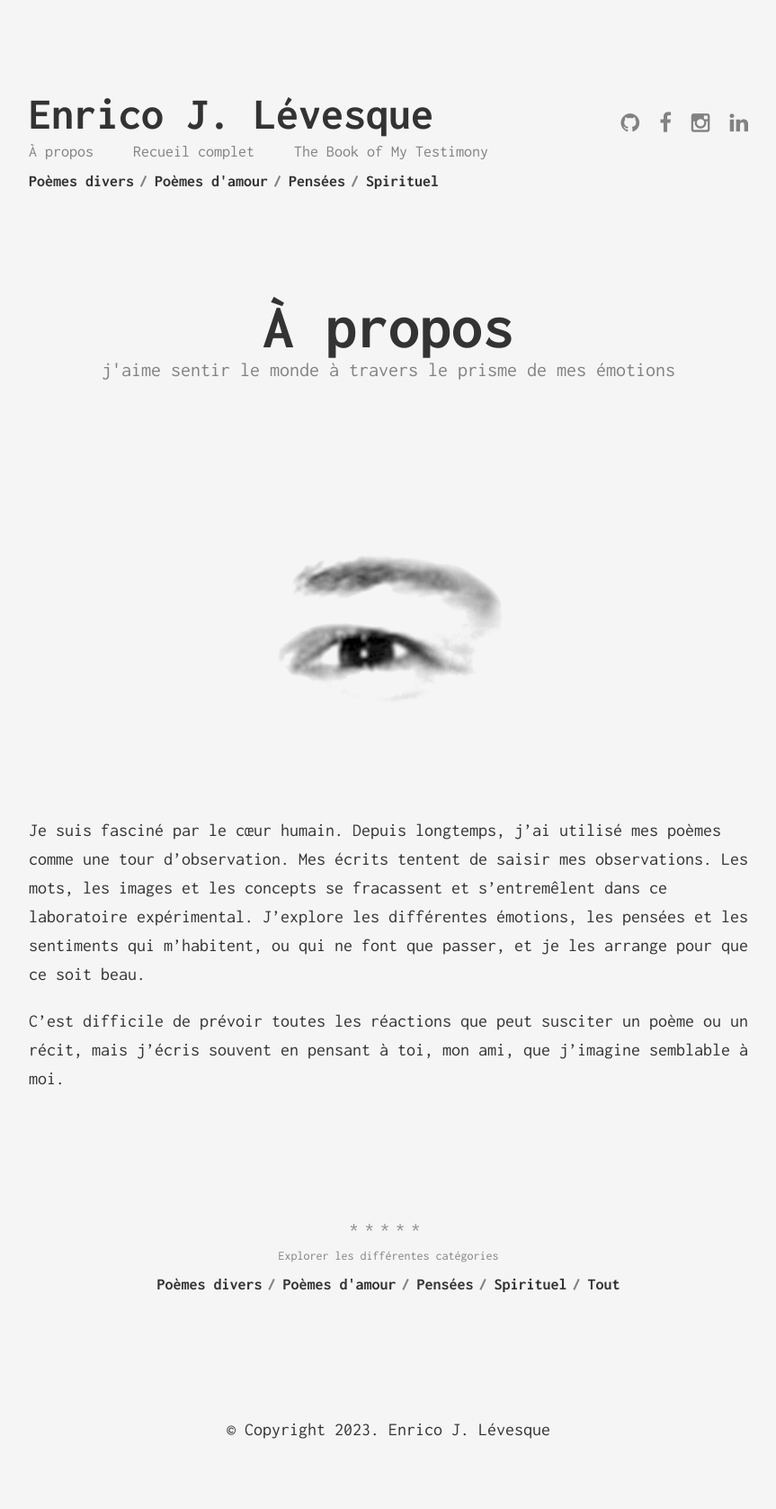
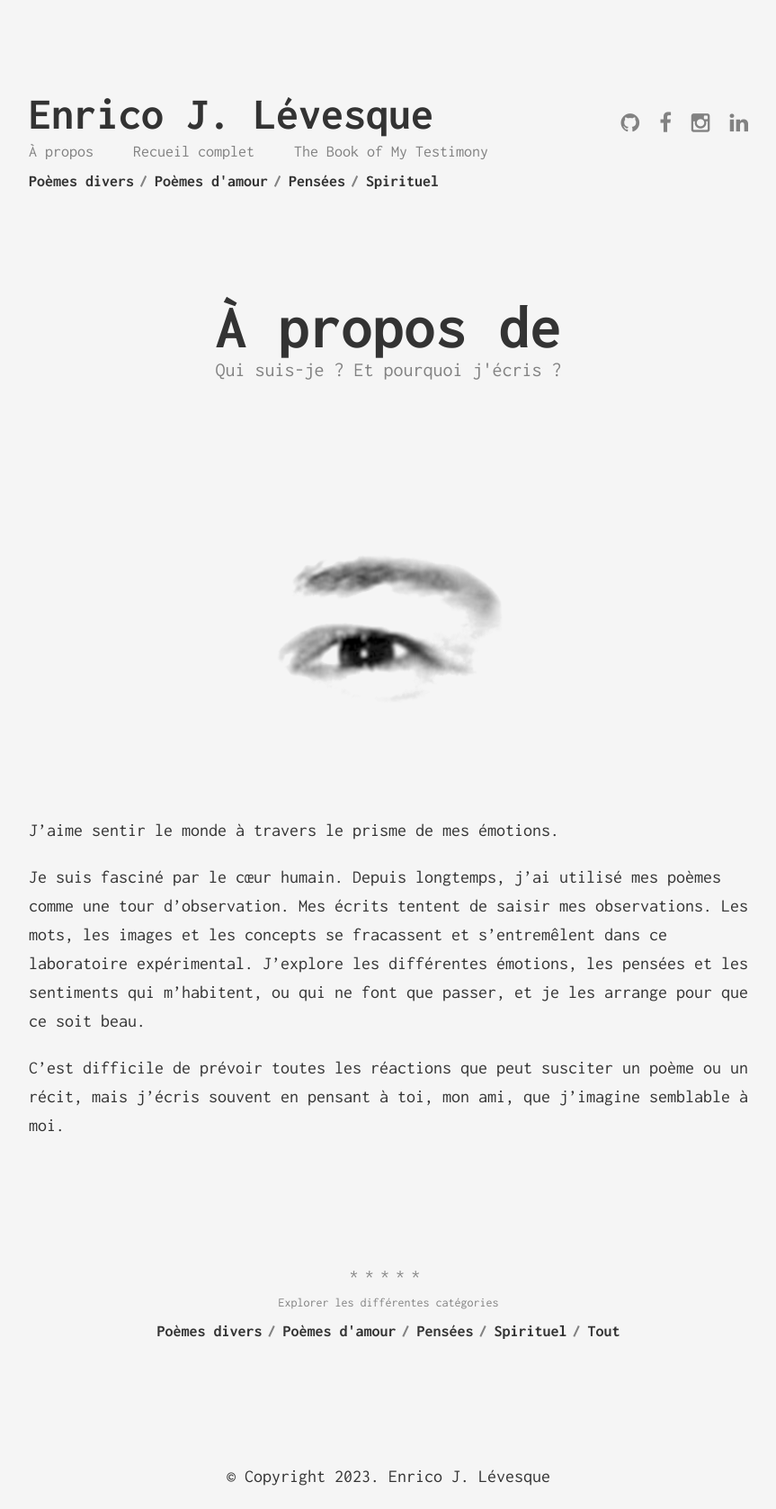
Before and after one commit to enricoJL/enricojl.github.io, a Jekyll site: the page built from about.md, in a window 1280 px wide. Shown: the whole page at 90% size, without its empty margins (208-1071 px from the left). Built offline with Jekyll 4.4.1, drawn with Linux system fonts in a browser that asks for light colours; before the commit the page ends 1625 px from its top, so only the background shows below that.

Commit message:
sous-titre

```diff
--- a/_config.yml
+++ b/_config.yml
@@ -2,7 +2,7 @@
 # Site settings
 title: Enrico J. Lévesque
 description: >
-  poèmes, récits et pensées
+  Poèmes, récits et pensées
 
 baseurl: "" # the subpath of your site, e.g. /blog/
 url: "http://enricojl.github.io" # the base hostname & protocol for your site
@@ -15,7 +15,7 @@ author:
   linkedin: enrico-lévesque-66977a13
 
 #  twitter: electrik_frog
-  # disqus: your_disqus_forum_shortname
+# disqus: your_disqus_forum_shortname
 
 google_analytics: 'G-0YTNC0F3VX'
 
--- a/about.md
+++ b/about.md
@@ -1,7 +1,7 @@
 ---
 layout: page
-title: À propos
-subtitle: j'aime sentir le monde à travers le prisme de mes émotions
+title: À propos de
+subtitle: Qui suis-je ? Et pourquoi j'écris ?
 permalink: /about/
 ---
 
@@ -9,6 +9,8 @@ permalink: /about/
 	<img src="{{site.baseurl}}/assets/transparent.png" width="40%">
 </center>
 
+J'aime sentir le monde à travers le prisme de mes émotions.
+
 Je suis fasciné par le cœur humain. Depuis longtemps, j’ai utilisé mes poèmes comme une tour d’observation. Mes écrits tentent de saisir mes observations. Les mots, les images et les concepts se fracassent et s’entremêlent dans ce laboratoire expérimental. J’explore les différentes émotions, les pensées et les sentiments qui m’habitent, ou qui ne font que passer, et je les arrange pour que ce soit beau.
 
 C’est difficile de prévoir toutes les réactions que peut susciter un poème ou un récit, mais j’écris souvent en pensant à toi, mon ami, que j’imagine semblable à moi.
--- a/index.html
+++ b/index.html
@@ -1,7 +1,7 @@
 ---
 layout: page
 title: Recueil complet
-subtitle: poèmes, récits et pensées
+subtitle: Poèmes, récits et pensées
 sitemap:
   priority: 0.9
 ---
```
